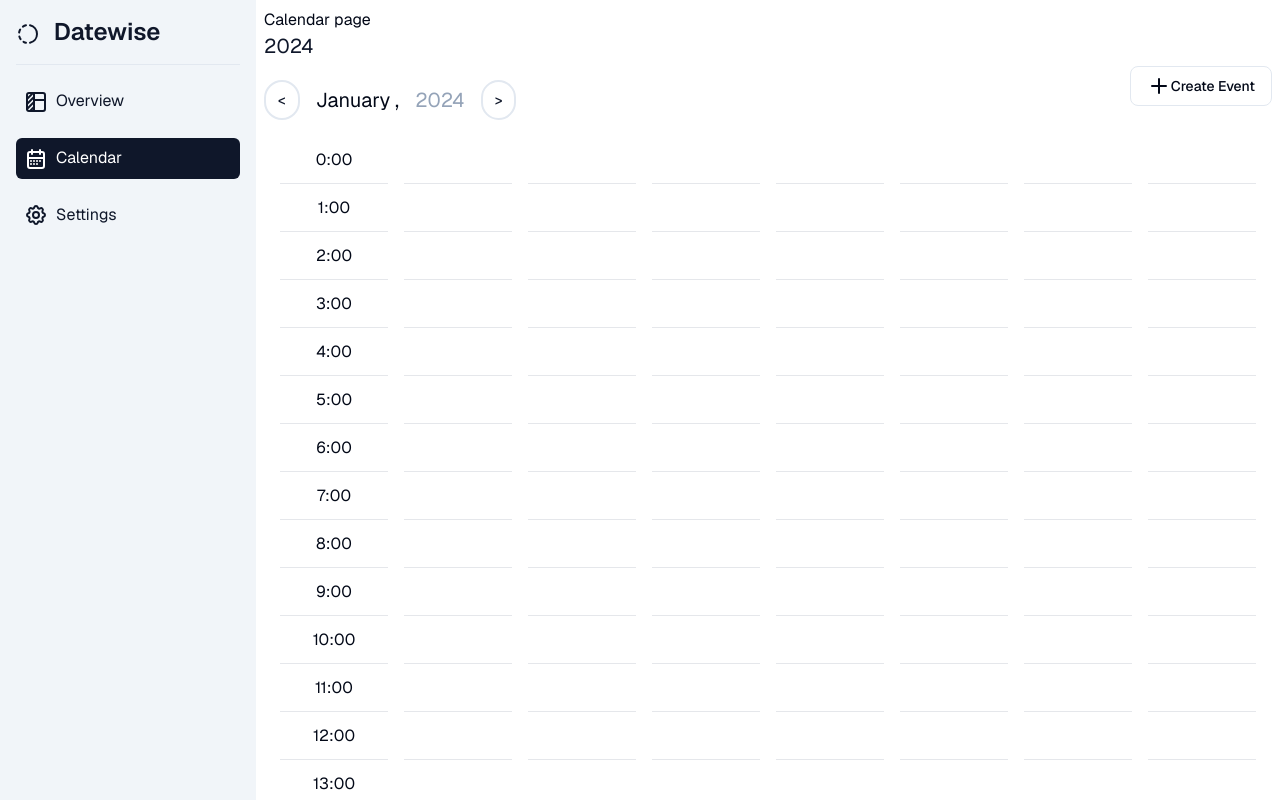
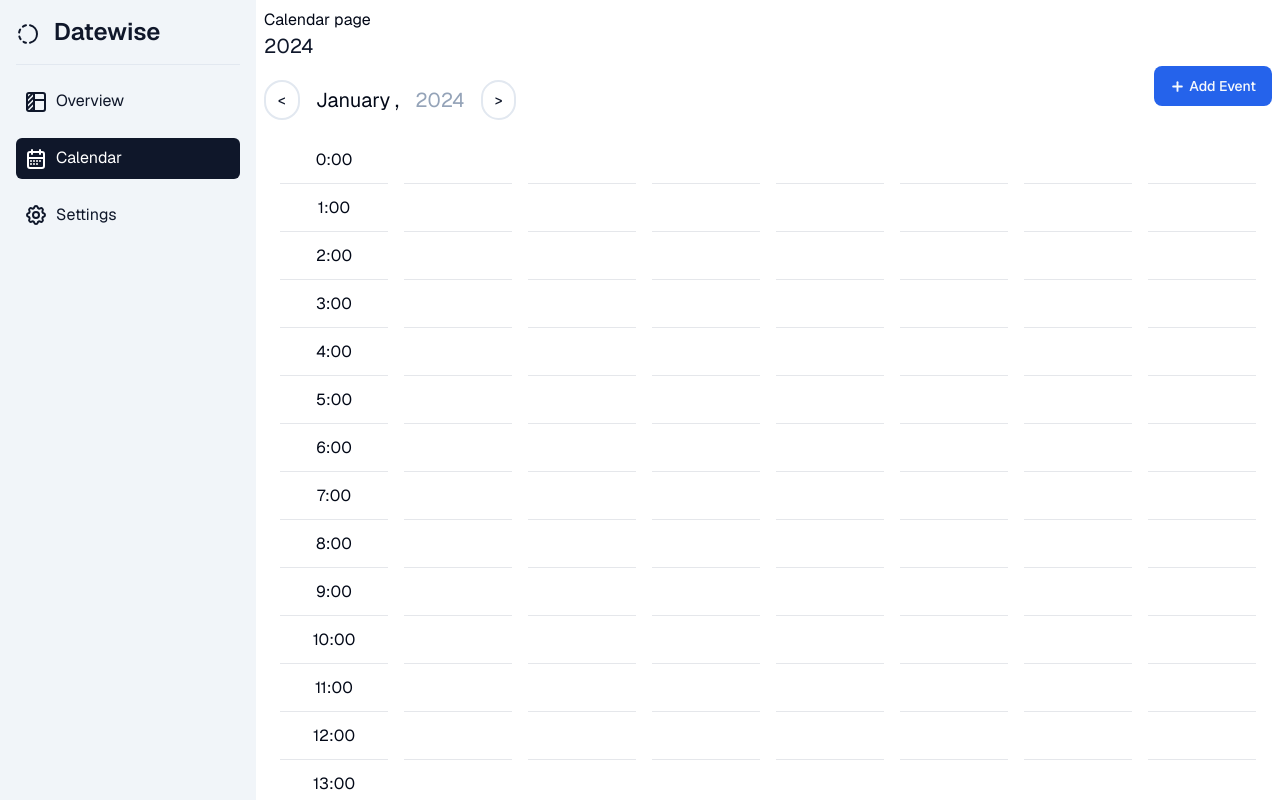
Before and after one commit to zshlabs/datewise, a Next.js app: page /calendar in a window 1280 px wide. Shown: the top 800 px of the page. Built offline with nearby package versions, Linux system fonts and the light colour scheme.

Commit message:
updates create event button

```diff
--- a/src/app/(application)/calendar/components/CreateEvent.tsx
+++ b/src/app/(application)/calendar/components/CreateEvent.tsx
@@ -53,9 +53,8 @@ export default function CreateEvent() {
   return (
     <AlertDialog>
       <AlertDialogTrigger asChild>
-        <Button variant="outline">
-          {" "}
-          <IconPlus /> Create Event
+        <Button variant="primary">
+          <IconPlus size={15} stroke={3} className="mr-1" /> Add Event
         </Button>
       </AlertDialogTrigger>
       <AlertDialogContent>
```
